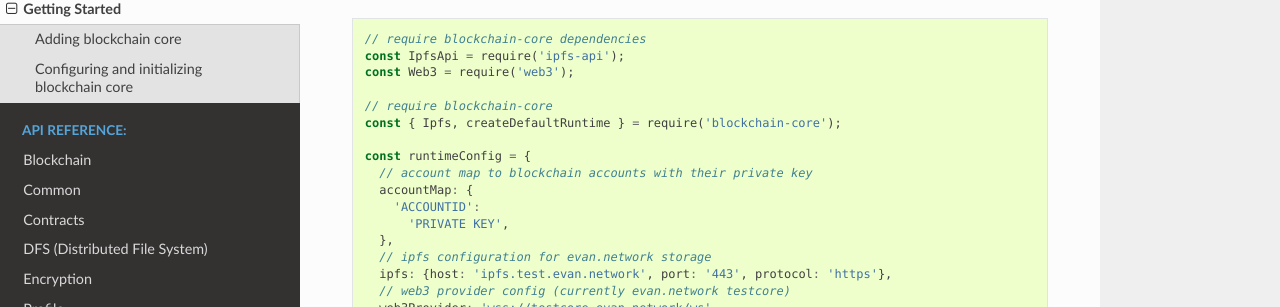
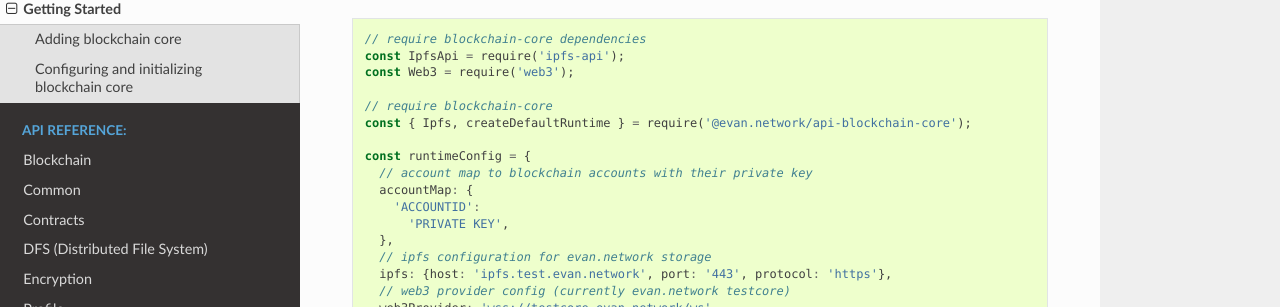
Before and after one commit to evannetwork/api-blockchain-core, a Sphinx documentation site: the page built from docs/getting-started.rst, in a window 1280 px wide and 900 px high, scrolled down 567 px. Shown: the part 144-451 px from the top of the window. Built offline with Sphinx 7.4.7 and the Read the Docs theme 2.0.0, drawn with Linux system fonts in a browser that asks for light colours; pages that are not in the unit, such as notebooks, are missing from menus.

Commit message:
update code sample require

```diff
--- a/docs/getting-started.rst
+++ b/docs/getting-started.rst
@@ -33,7 +33,7 @@ Configuring and initializing blockchain core
     const Web3 = require('web3');
 
     // require blockchain-core
-    const { Ipfs, createDefaultRuntime } = require('blockchain-core');
+    const { Ipfs, createDefaultRuntime } = require('@evan.network/api-blockchain-core');
 
     const runtimeConfig = {
       // account map to blockchain accounts with their private key
```
